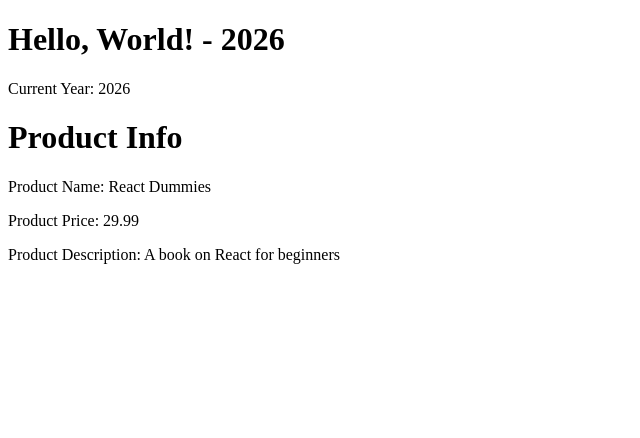
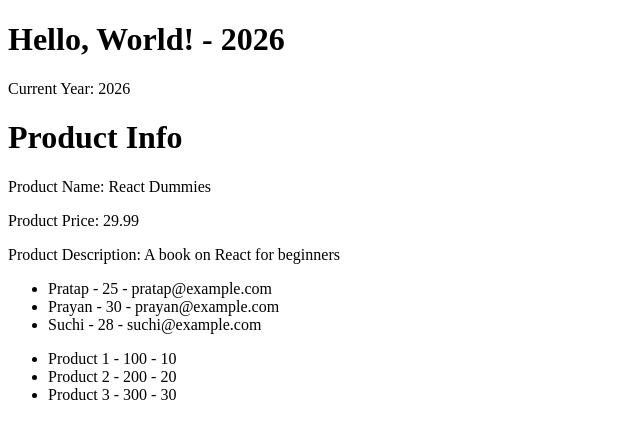
Before and after one commit to pratappadhy2005/react-starter, a React (Vite) app in the folder 11-End-To-End/react-demos/: page / in a window 1280 px wide. Shown: the top 438 px of the page, without its empty margins (0-640 px from the left). Built offline with nearby package versions, Linux system fonts and the light colour scheme.

Commit message:
-Added list and products to iterate over using map operator

```diff
--- a/11-End-To-End/react-demos/src/App.jsx
+++ b/11-End-To-End/react-demos/src/App.jsx
@@ -1,13 +1,15 @@
 import Greeting from "./components/Greeting"
 import ProductInfo from "./components/ProductInfo"
-
-
+import UserList from "./components/UserList"
+import ProductList from "./components/ProductList"
 
 const App = () => {
   return (
     <div>
       <Greeting />
       <ProductInfo />
+      <UserList />
+      <ProductList />
     </div>
   )
 }
--- /dev/null
+++ b/11-End-To-End/react-demos/src/components/ProductList.jsx
@@ -0,0 +1,35 @@
+import React from 'react'
+
+const ProductList = () => {
+    const products = [
+        {
+            id: 1,
+            name: 'Product 1',
+            price: 100,
+            quantity: 10,
+        },
+        {
+            id: 2,
+            name: 'Product 2',
+            price: 200,
+            quantity: 20,
+        },
+        {
+            id: 3,
+            name: 'Product 3',
+            price: 300,
+            quantity: 30,
+        },
+    ]
+    return (
+        <div>
+            <ul>
+                {products.map(({ id, name, price, quantity }) => (
+                    <li key={id}>{name} - {price} - {quantity}</li>
+                ))}
+            </ul>
+        </div>
+    )
+}
+
+export default ProductList
--- /dev/null
+++ b/11-End-To-End/react-demos/src/components/UserList.jsx
@@ -0,0 +1,32 @@
+import React from 'react'
+
+const UserList = () => {
+    const userList = [
+        {
+            name: "Pratap",
+            age: 25,
+            email: "pratap@example.com"
+        },
+        {
+            name: "Prayan",
+            age: 30,
+            email: "prayan@example.com"
+        },
+        {
+            name: "Suchi",
+            age: 28,
+            email: "suchi@example.com"
+        },
+    ]
+    return (
+        <div>
+            <ul>
+                {userList.map(({ name, age, email }) => (
+                    <li key={name}>{name} - {age} - {email}</li>
+                ))}
+            </ul>
+        </div>
+    )
+}
+
+export default UserList
```
Also changed, not shown: 11-End-To-End/react-demos/src/components/List.jsx (added, +32 -0 lines).
